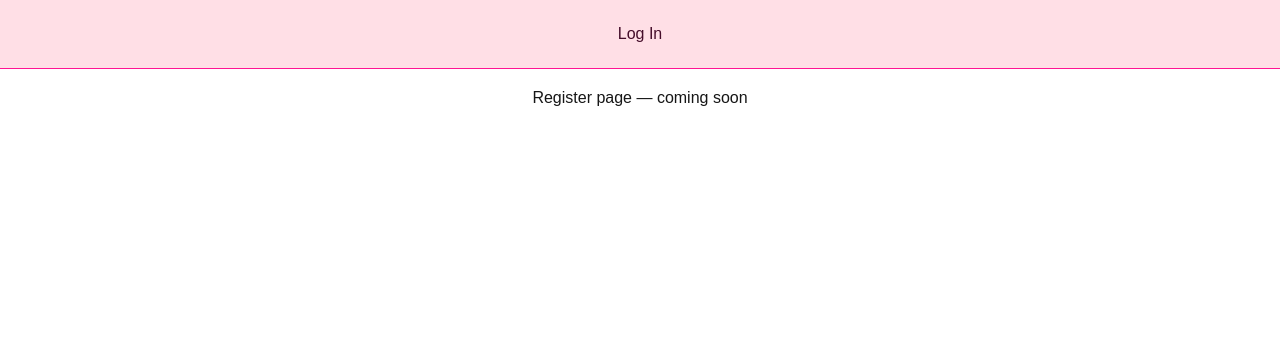
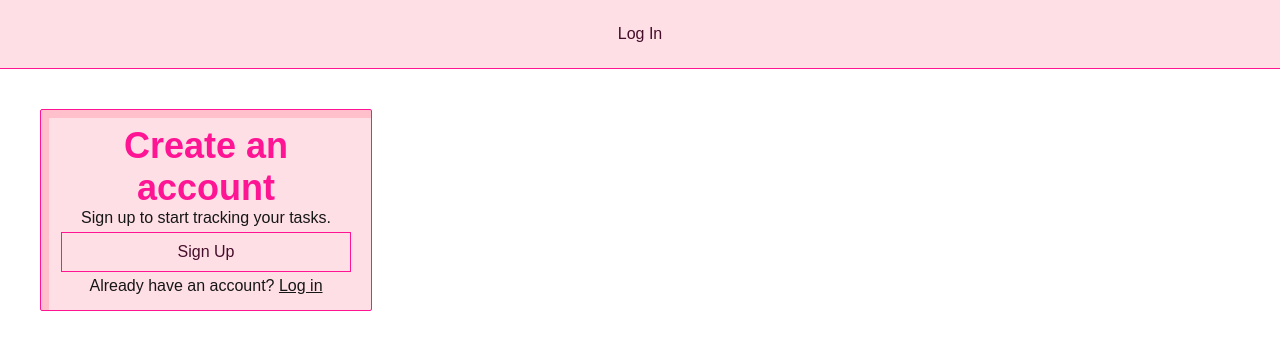
Before and after one commit to coding-cryptid/task-management-app, a React (Vite) app: page /register in a window 1280 px wide. Shown: the top 350 px of the page. Built offline with nearby package versions, Linux system fonts and the light colour scheme; no server answers.

Commit message:
Register page

```diff
--- a/src/pages/Register.tsx
+++ b/src/pages/Register.tsx
@@ -1,4 +1,53 @@
+import { useAuth0 } from '@auth0/auth0-react';
+import { Link, Navigate, useLocation } from 'react-router-dom';
+
+interface LocationState {
+  from?: { pathname: string };
+}
 
 export default function Register() {
-  return <div>Register page — coming soon</div>;
+  const { loginWithRedirect, isAuthenticated, isLoading } = useAuth0();
+  const location = useLocation();
+
+  const state = location.state as LocationState | null;
+  const returnTo = state?.from?.pathname ?? '/';
+
+  if (isLoading) {
+    return <p className="text-center mt-4">Loading...</p>;
+  }
+
+  if (isAuthenticated) {
+    return <Navigate to={returnTo} replace />;
+  }
+
+  const handleRegister = () => {
+    loginWithRedirect({
+      appState: { returnTo },
+      authorizationParams: {
+        screen_hint: 'signup',
+      },
+    });
+  };
+
+  return (
+    <div className="container mt-5" style={{ maxWidth: 420 }}>
+      <div className="card shadow-sm">
+        <div className="card-body text-center p-4">
+          <h1 className="h3 mb-2">Create an account</h1>
+          <p className="text-muted mb-4">Sign up to start tracking your tasks.</p>
+
+          <button className="btn btn-primary w-100" onClick={handleRegister}>
+            Sign Up
+          </button>
+
+          <p className="mt-4 mb-0 text-muted">
+            Already have an account?{' '}
+            <Link to="/login" state={{ from: state?.from }}>
+              Log in
+            </Link>
+          </p>
+        </div>
+      </div>
+    </div>
+  );
 }
```
